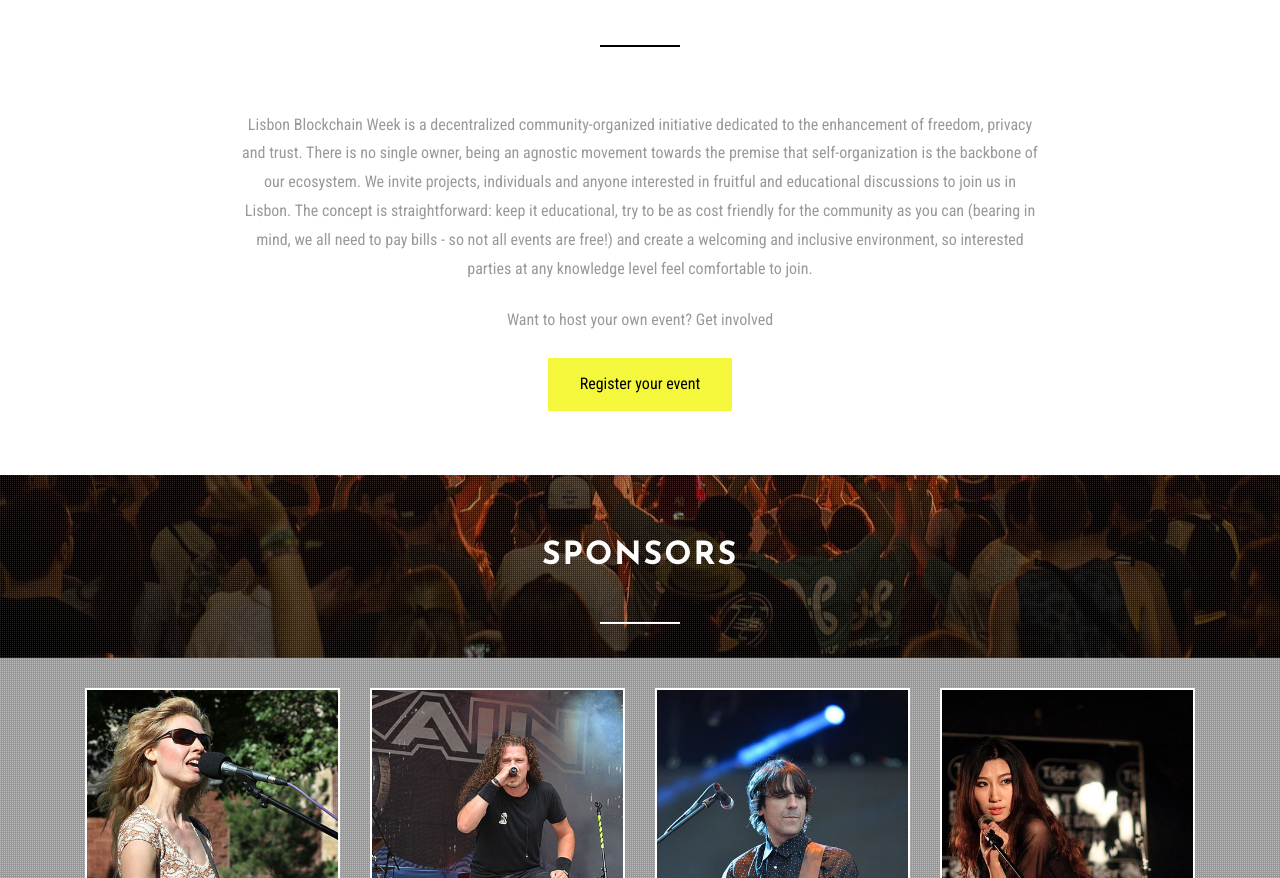
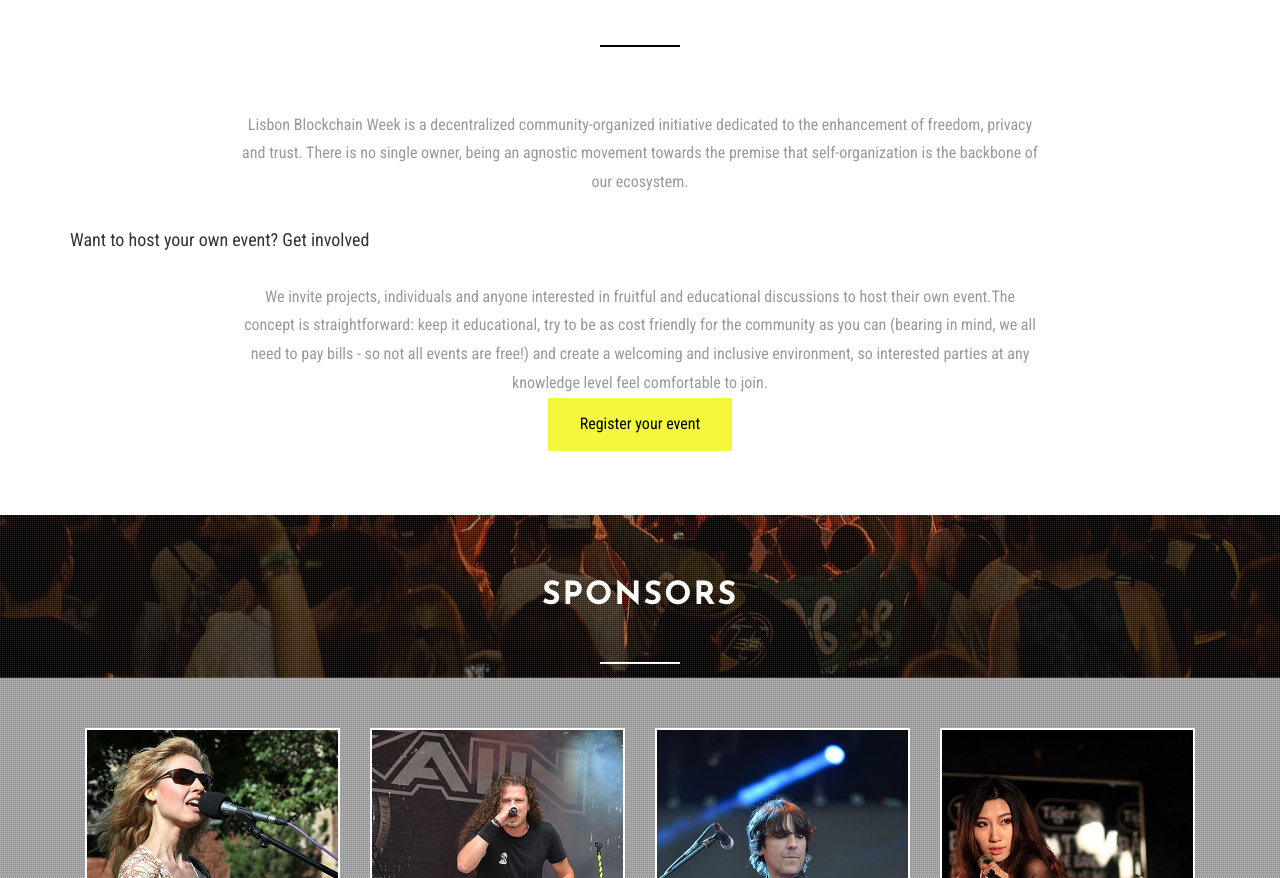
Before and after one commit to joeycharlesworth/LBW2, a plain HTML site: page index2.html in a window 1280 px wide. Shown: the part 759-1637 px from the top of the page. Drawn offline with Linux system fonts and the light colour scheme.

Commit message:
update to host your event text

```diff
--- a/index2.html
+++ b/index2.html
@@ -117,10 +117,11 @@ License URL: http://creativecommons.org/licenses/by/3.0/
 				<div class="w3ls-border"> </div>
 			</div>
 			<div class="introduction-info">
-				<p>Lisbon Blockchain Week is a decentralized community-organized initiative dedicated to the enhancement of freedom, privacy and trust. There is no single owner, being an agnostic movement towards the premise that self-organization is the backbone of our ecosystem. We invite projects, individuals and anyone interested in fruitful and educational discussions to join us in Lisbon. The concept is straightforward: keep it educational, try to be as cost friendly for the community as you can (bearing in mind, we all need to pay bills - so not all events are free!) and create a welcoming and inclusive environment, so interested parties at any knowledge level feel comfortable to join.</p>
+				<p>Lisbon Blockchain Week is a decentralized community-organized initiative dedicated to the enhancement of freedom, privacy and trust. There is no single owner, being an agnostic movement towards the premise that self-organization is the backbone of our ecosystem.</p>
 			<br>
-				<p>Want to host your own event? Get involved</p>
+				<h4>Want to host your own event? Get involved</h4>
 				<br>
+				<p>We invite projects, individuals and anyone interested in fruitful and educational discussions to host their own event.The concept is straightforward: keep it educational, try to be as cost friendly for the community as you can (bearing in mind, we all need to pay bills - so not all events are free!) and create a welcoming and inclusive environment, so interested parties at any knowledge level feel comfortable to join.</p>
 					<div><button class="button">Register your event</button></div>
 			</div>
 		</div>
```
